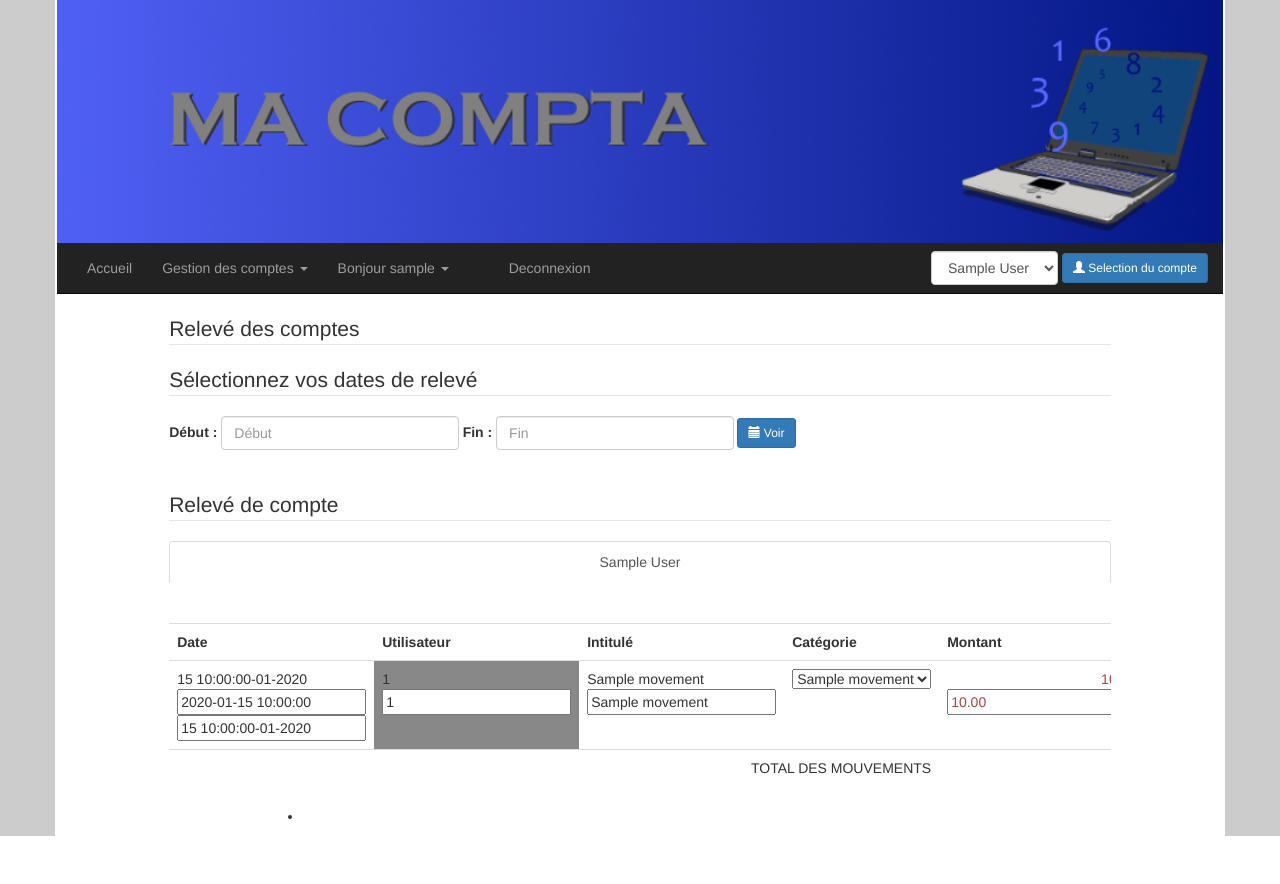
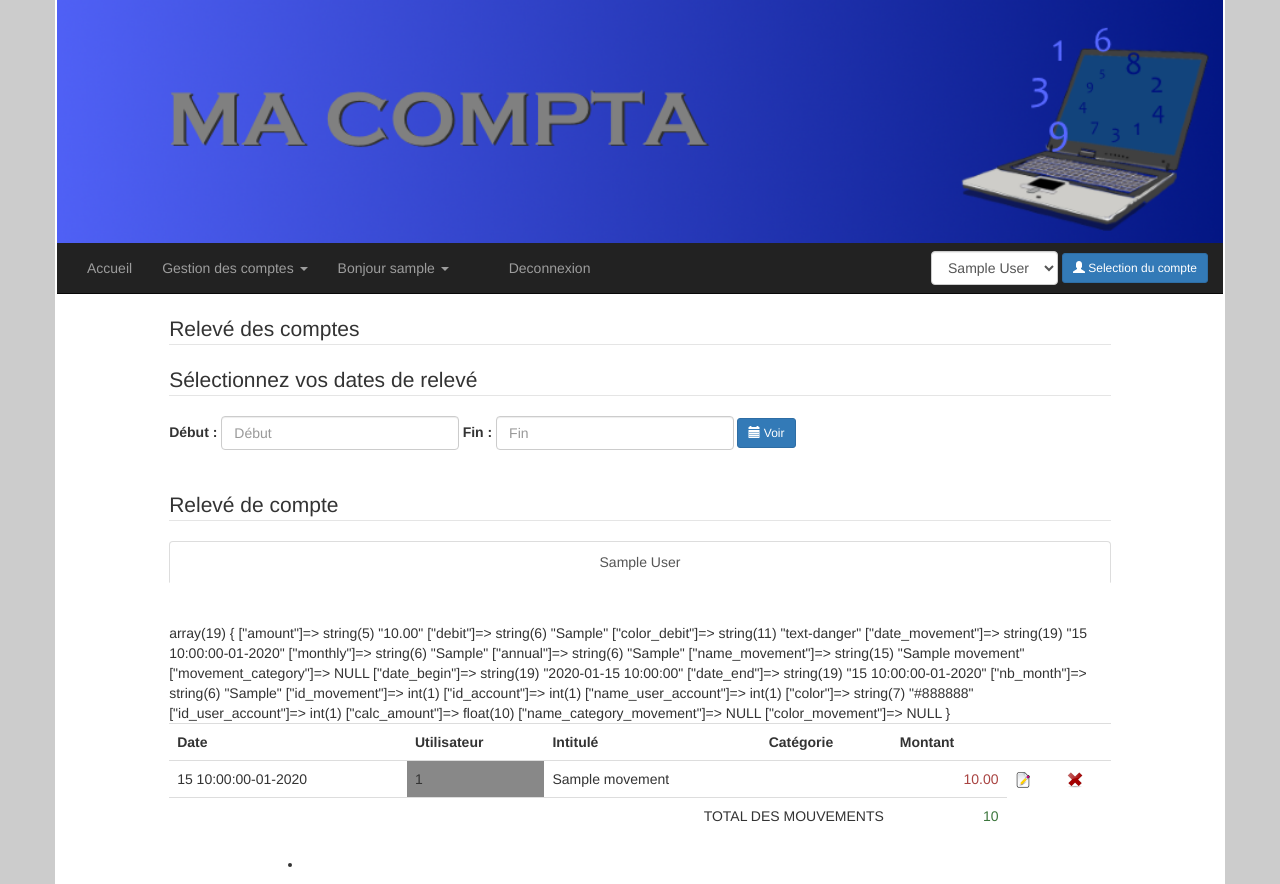
Before and after one commit to jerome6225/comptabilite, a PHP site: page /synthesis.php in a window 1280 px wide. Before the commit the page ends 836 px from the top, so only its background shows below. Run offline with PHP 8.4, Linux system fonts and the light colour scheme; the visitor is signed in with stand-in values (Sample User, id 1); tables that the repository leaves empty or names only in its code hold one stand-in row (values such as "Sample post"); a stand-in replaces the project's code that opens the database connection; some libraries are stand-ins or nearby versions.

Commit message:
correction releve de compte

```diff
--- a/ajax/createOk.php
+++ /dev/null
@@ -1 +0,0 @@
-ok
--- a/ajax/newMovement.php
+++ b/ajax/newMovement.php
@@ -18,7 +18,7 @@
 
 		$newTotalBalance   = ($_POST['debit'] == "1") ? (float)$accountBalance->balance_total - (float)$_POST['amount'] : (float)$accountBalance->balance_total + (float)$_POST['amount'];
 
-		$update = AccountBalance::addNewAccountBalance($_SESSION['id_account'], $newCurrentBalance, $newTotalBalance);
+		$update = AccountBalance::updateAccountBalance($_SESSION['id_account'], $newCurrentBalance, $newTotalBalance);
 
 		if (!isset($_SESSION['nb_movement']))
 		{
--- a/classes/AccountBalance.php
+++ b/classes/AccountBalance.php
@@ -37,4 +37,18 @@
 
 			return false;
 		}
+
+		public static function updateAccountBalance($idAccount, $currentBalance, $balanceTotal)
+		{
+			$fields = array(
+				'current_balance'  => array(PDO::PARAM_STR => $currentBalance),
+				'balance_total'  => array(PDO::PARAM_STR => $balanceTotal),
+			);
+
+			$where = array(
+				'id_account' => array(PDO::PARAM_INT => $idAccount),
+			);
+
+			$accountBalance = Db::update('account_balance', $fields, $where);
+		}
 	}
--- a/classes/Movement.php
+++ b/classes/Movement.php
@@ -109,12 +109,13 @@
 			return Db::delete('movement', $where);
 		}
 
-		public static function updateMovement($idMovement, $amount, $dateMovement, $name, $category, $dateEnd)
+		public static function updateMovement($idMovement, $idUser, $amount, $dateMovement, $name, $category, $dateEnd)
 		{
 			$fields = array(
 				'amount'            => array(PDO::PARAM_STR => $amount),
 				'date_movement'     => array(PDO::PARAM_STR => $dateMovement),
 				'name_movement'     => array(PDO::PARAM_STR => $name),
+				'id_user_account'   => array(PDO::PARAM_INT => $idUser),
 				'movement_category' => array(PDO::PARAM_INT => $category),
 				'date_end'          => array(PDO::PARAM_STR => $dateEnd),
 			);
--- a/controllers/synthesisController.php
+++ b/controllers/synthesisController.php
@@ -23,4 +23,6 @@
 		$movements  = $getMovements['movements'];
 
 		$categoryMovement = CategoryMovement::getCategoriesMovement();
+
+		$users = UserAccount::getUsersAccount($_SESSION['id_user']);
 	}
--- a/js/ajax.js
+++ b/js/ajax.js
@@ -270,6 +270,9 @@ function deleteMovement(id_movement){
 		url: "ajax/deleteMovement.php",
 		data: {
 			id_movement: id_movement,
+			idAccount: $("#id_account_" + id_movement).val(),
+			amount: $("#amount_" + id_movement).html(),
+			debit: $("#debit_" + id_movement).val(),
 		},
 		success: function(msg){
 			if (msg == "error")
@@ -278,7 +281,7 @@ function deleteMovement(id_movement){
 			}
 			else
 			{
-				$("#tr_" + id_movement).hide();
+				$("#tr_" + id_movement).addClass('sr-only');
 				return false;
 			}
 		}
@@ -303,9 +306,13 @@ function validModify(id_movement, monthly){
 			id_movement: id_movement,
 			date_begin: date_begin,
 			date_end: date_end,
+			user: $("#modify_user_" + id_movement).val(),
 			name: $("#modify_name_" + id_movement).val(),
 			category: $("#modify_category_" + id_movement).val(),
 			amount: $("#modify_amount_" + id_movement).val(),
+			oldAmount: $("#amount_" + id_movement).html(),
+			idAccount: $("#id_account_" + id_movement).val(),
+			debit: $("#debit_" + id_movement).val(),
 		},
 		success: function(msg){
 			if (msg == "error")
@@ -318,8 +325,8 @@ function validModify(id_movement, monthly){
 				$("#name_" + id_movement).html($("#modify_name_" + id_movement).val());
 				$("#category_" + id_movement).html(msg);
 				$("#amount_" + id_movement).html($("#modify_amount_" + id_movement).val());
-				$(".span_modify_movement_" + id_movement).show();
-				$(".input_hidden_" + id_movement).addClass("input_hidden");
+				$(".span_modify_movement_" + id_movement).removeClass('sr-only');
+				$(".input_hidden_" + id_movement).addClass("sr-only");
 				return false;
 			}
 		}
--- a/js/function.js
+++ b/js/function.js
@@ -18,15 +18,15 @@ function clear_form_elements(ele)
 
 function showModifyMovement(id_movement)
 {
-	$(".span_modify_movement_" + id_movement).hide();
-	$(".input_hidden_" + id_movement).removeClass("input_hidden");
+	$(".span_modify_movement_" + id_movement).addClass('sr-only');
+	$(".input_hidden_" + id_movement).removeClass("sr-only");
 	return false;
 }
 
-function cancelModify (id_movement)
+function cancelModify(id_movement)
 {
-	$(".span_modify_movement_" + id_movement).show();
-	$(".input_hidden_" + id_movement).addClass("input_hidden");
+	$(".span_modify_movement_" + id_movement).removeClass("sr-only");
+	$(".input_hidden_" + id_movement).addClass("sr-only");
 	return false;
 }
 
--- a/synthesis.php
+++ b/synthesis.php
@@ -47,44 +47,46 @@
 						<th colspan="2">&nbsp;</th>
 					</tr>
 					<?php $total = 0 ?>
-					<?php foreach ($movement as $m) { ?>
+					<?php foreach ($movement as $m) { var_dump($m); ?>
 						<tr class="text-left" id="tr_<?php echo $m['id_movement'] ?>">
 							<td>
 								<span class="span_modify_movement_<?php echo $m['id_movement'] ?>" id="date_<?php echo $m['id_movement'] ?>"><?php echo $m['date_movement'] ?></span>
 								<?php if($m['monthly']){ ?>
-									<input type="text" class="input_hidden input_hidden_<?php echo $m['id_movement'] ?> input_monthly" id="modify_date_begin_<?php echo $m['id_movement'] ?>" value="<?php echo $m['date_begin'] ?>" />
-									<input type="text" class="input_hidden input_hidden_<?php echo $m['id_movement'] ?> input_monthly" id="modify_date_end_<?php echo $m['id_movement'] ?>" value="<?php echo $m['date_end'] ?>" />
+									<input type="text" class="sr-only input_hidden_<?php echo $m['id_movement'] ?> input_monthly" id="modify_date_begin_<?php echo $m['id_movement'] ?>" value="<?php echo $m['date_begin'] ?>" />
+									<input type="text" class="sr-only input_hidden_<?php echo $m['id_movement'] ?> input_monthly" id="modify_date_end_<?php echo $m['id_movement'] ?>" value="<?php echo $m['date_end'] ?>" />
 								<?php }else { ?>
-									<input type="text" class="input_hidden input_hidden_<?php echo $m['id_movement'] ?>" id="modify_date_<?php echo $m['id_movement'] ?>" value="<?php echo $m['date_movement'] ?>" />
+									<input type="text" class="sr-only input_hidden_<?php echo $m['id_movement'] ?>" id="modify_date_<?php echo $m['id_movement'] ?>" value="<?php echo $m['date_movement'] ?>" />
 								<?php } ?>
 							</td>
 							<td class="text-left" <?php if (isset($m['color'])){ ?>style="background-color: <?php echo $m['color'] ?>"<?php } ?>>
-								<span class="span_modify_user_<?php echo $m['id_movement'] ?>" id="user_<?php echo $m['id_movement'] ?>"><?php echo $m['name_user_account'] ?></span>
-								<input type="text" class="input_hidden input_hidden_<?php echo $m['id_movement'] ?>" id="modify_user_<?php echo $m['id_movement'] ?>" value="<?php echo $m['name_user_account'] ?>" />
+								<span class="span_modify_movement_<?php echo $m['id_movement'] ?>" id="user_<?php echo $m['id_movement'] ?>"><?php echo (isset($m['name_user_account'])) ? $m['name_user_account'] : 'Tout le monde'; ?></span>
+								<select class="sr-only input_hidden_<?php echo $m['id_movement'] ?>"><option value="0">Tout le monde</option><?php foreach ($users as $user){ ?><option value="<?php echo $user['id_user_account']?>"><?php echo $user['name_user_account']?></option><?php } ?></select>
 							</td>
 							<td class="text-left">
 								<span class="span_modify_movement_<?php echo $m['id_movement'] ?>" id="name_<?php echo $m['id_movement'] ?>"><?php echo $m['name_movement'] ?></span>
-								<input type="text" class="input_hidden input_hidden_<?php echo $m['id_movement'] ?>" id="modify_name_<?php echo $m['id_movement'] ?>" value="<?php echo $m['name_movement'] ?>" />
+								<input type="text" class="sr-only input_hidden_<?php echo $m['id_movement'] ?>" id="modify_name_<?php echo $m['id_movement'] ?>" value="<?php echo $m['name_movement'] ?>" />
 							</td>
 							<td class="text-right">
 								<span class="span_modify_movement_<?php echo $m['id_movement'] ?>" id="category_<?php echo $m['id_movement'] ?>"><?php echo $m['movement_category'] ?></span>
-								<select class="input_hidden input_hidden_<?php echo $m['id_movement'] ?>" id="modify_category_<?php echo $m['id_movement'] ?>">
+								<select class="sr-only input_hidden_<?php echo $m['id_movement'] ?>" id="modify_category_<?php echo $m['id_movement'] ?>">
 									<?php foreach ($categoryMovement as $c) echo '<option value="'.$c['id_category_movement'].'">'.$c['name_category_movement'].'</option>' ?>
 								</select>
 							</td>
 							<td class="text-right <?php echo $m['color_debit'] ?>">
 								<span class="span_modify_movement_<?php echo $m['id_movement'] ?>" id="amount_<?php echo $m['id_movement'] ?>"><?php echo $m['amount'] ?></span>
-								<input type="text" class="input_hidden input_hidden_<?php echo $m['id_movement'] ?>" id="modify_amount_<?php echo $m['id_movement'] ?>" value="<?php echo $m['amount'] ?>" />
+								<input type="text" class="sr-only input_hidden_<?php echo $m['id_movement'] ?>" id="modify_amount_<?php echo $m['id_movement'] ?>" value="<?php echo $m['amount'] ?>" />
 							</td>
 							<td class="cursor_pointer" id="modifier_<?php echo $m['id_movement'] ?>">
 								<span class="span_modify_movement_<?php echo $m['id_movement'] ?>" onclick="showModifyMovement('<?php echo $m['id_movement'] ?>');"><img src="img/modifier.png" width="16"/></span>
-								<input type="button" class="input_hidden input_hidden_<?php echo $m['id_movement'] ?>" id="modify_valid_<?php echo $m['id_movement'] ?>" value="Valider" onclick="validModify('<?php echo $m['id_movement'] ?>', '<?php echo $m['monthly'] ?>');" />
+								<button type="button" class="btn btn-primary btn-sm sr-only input_hidden_<?php echo $m['id_movement'] ?>" onclick="validModify('<?php echo $m['id_movement'] ?>', '<?php echo $m['monthly'] ?>');" id="modify_valid_<?php echo $m['id_movement'] ?>"><span class="glyphicon glyphicon-pencil"></span> Valider</button>
 							</td>
 							<td class="cursor_pointer" id="supprimer_<?php echo $m['id_movement'] ?>">
 								<span class="span_modify_movement_<?php echo $m['id_movement'] ?>" onclick="deleteMovement('<?php echo $m['id_movement'] ?>');"><img src="img/supprimer.png" width="16" /></span>
-								<input type="button" class="input_hidden input_hidden_<?php echo $m['id_movement'] ?>" id="modify_cancel_<?php echo $m['id_movement'] ?>" value="Annuler" onclick="cancelModify('<?php echo $m['id_movement'] ?>');" />
+								<button type="button" class="btn btn-primary btn-sm sr-only input_hidden_<?php echo $m['id_movement'] ?>" onclick="cancelModify('<?php echo $m['id_movement'] ?>');" id="modify_cancel_<?php echo $m['id_movement'] ?>"><span class="glyphicon glyphicon-remove"></span> Annuler</button>
 							</td>
 						</tr>
+						<input type="hidden" id="id_account_<?php echo $m['id_movement'] ?>" value="<?php echo $m['id_account'] ?>" />
+						<input type="hidden" id="debit_<?php echo $m['id_movement'] ?>" value="<?php echo $m['debit'] ?>" />
 						<script type="text/javascript">
 							$(function() {
 								 $(function() {
```
Also changed, not shown: ajax/deleteMovement.php (+14 -0 lines), ajax/modifyMovement.php (+19 -1 lines).
